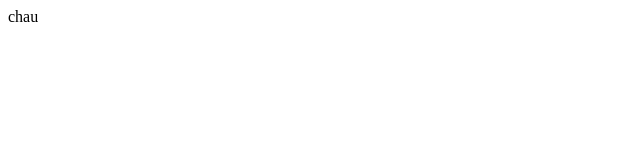
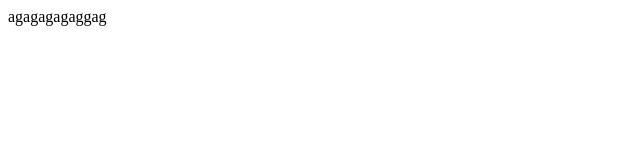
Before and after one commit to Antodibella/Proyecto-GIT, a plain HTML site: page index.html in a window 1280 px wide. Shown: the whole page, without its empty margins (0-640 px from the left). Drawn offline with Linux system fonts and the light colour scheme.

Commit message:
cristian edito esto

```diff
--- a/index.html
+++ b/index.html
@@ -7,6 +7,6 @@
     <title>Document</title>
 </head>
 <body>
-    chau
+    agagagagaggag
 </body>
 </html>
```
